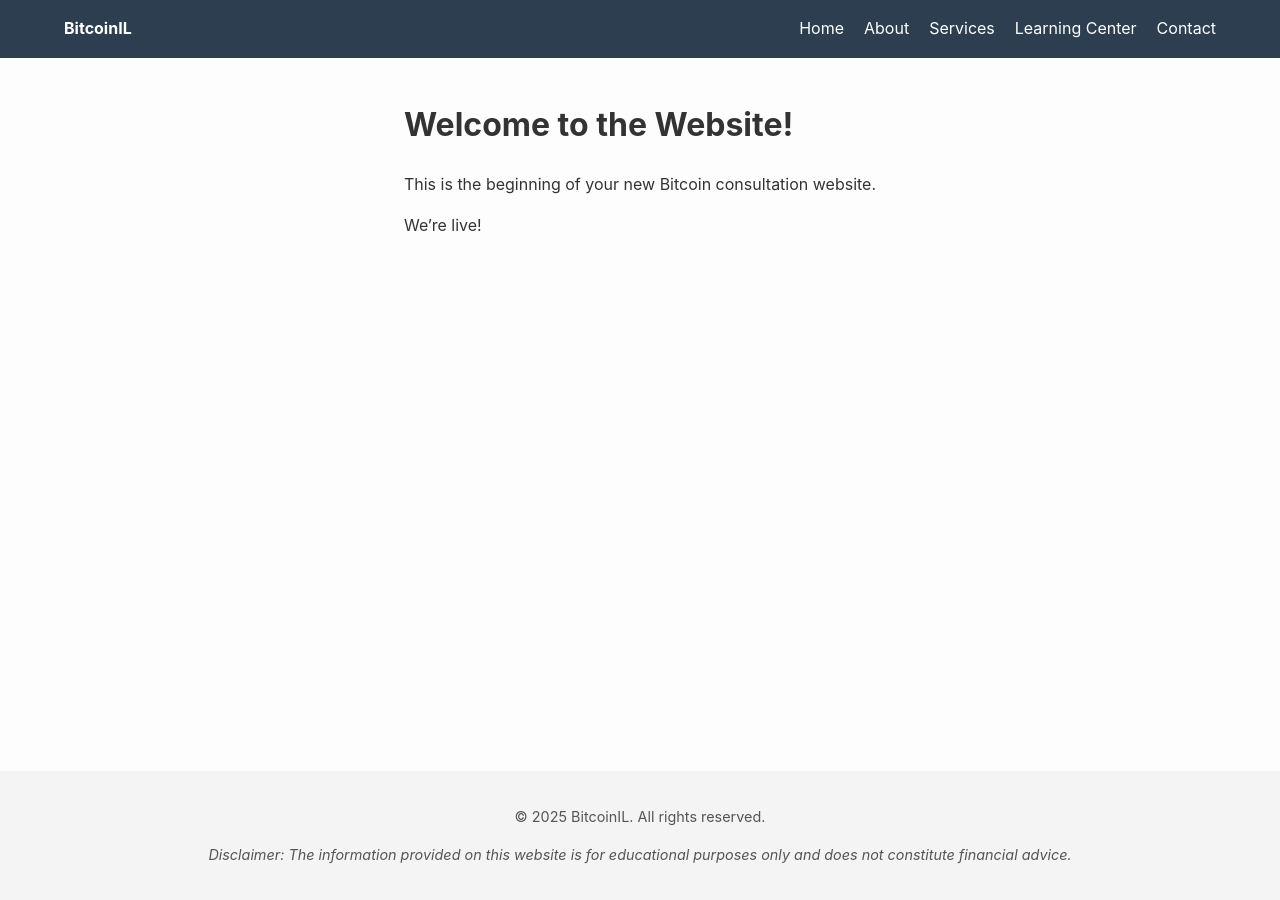
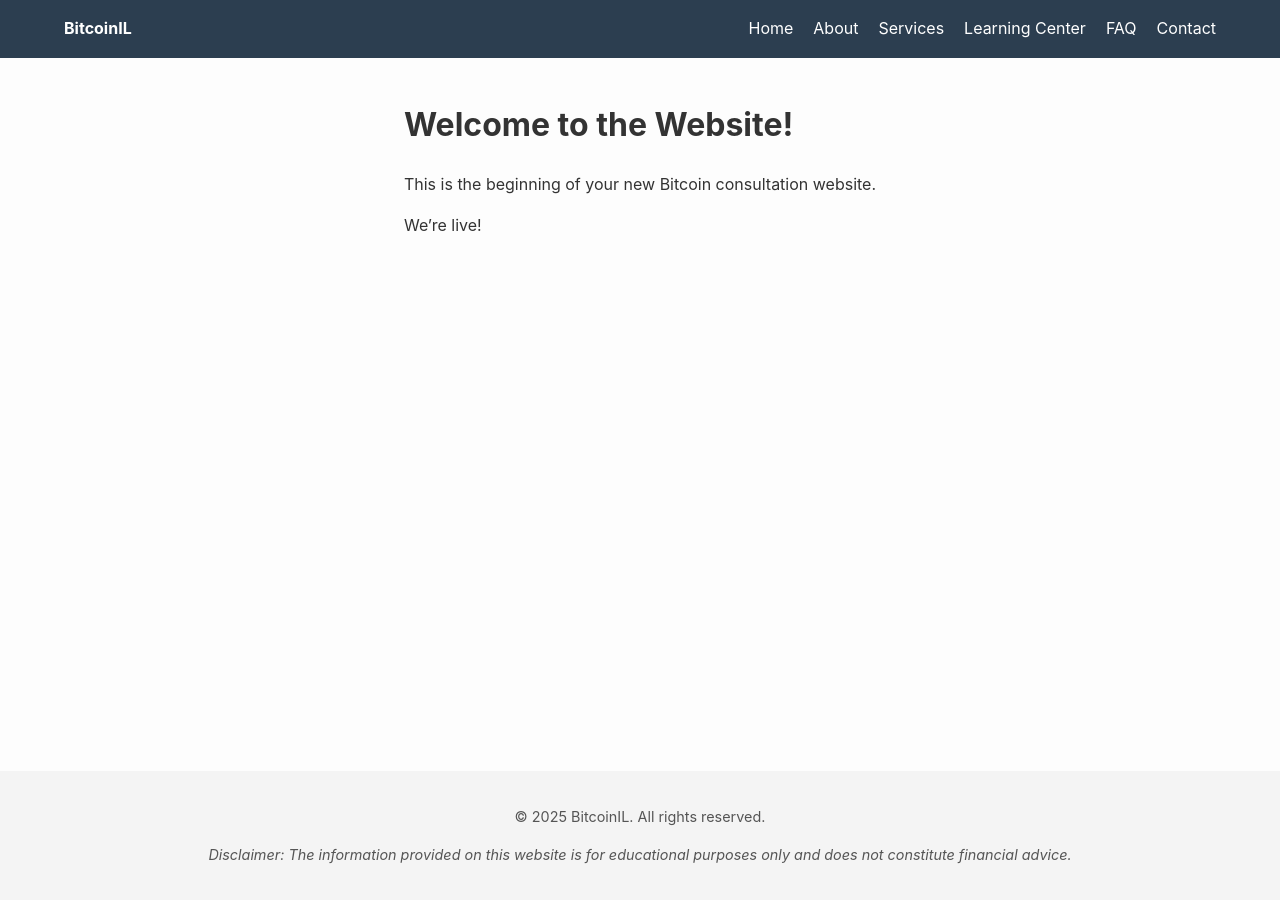
Before and after one commit to YaronWhite86/bitcoin-consulting-israel-staging.github.io, a Jekyll site: the page built from index.md, in a window 1280 px wide. Built offline with Jekyll 4.4.1, drawn with Linux system fonts in a browser that asks for light colours.

Commit message:
Update header.html

```diff
--- a/_includes/header.html
+++ b/_includes/header.html
@@ -6,6 +6,7 @@
       <li><a href="{{ '/about.html' | relative_url }}">About</a></li>
       <li><a href="{{ '/services.html' | relative_url }}">Services</a></li>
       <li><a href="{{ '/learning-center.html' | relative_url }}">Learning Center</a></li>
+      <li><a href="{{ '/faq.html' | relative_url }}">FAQ</a></li>
       <li><a href="#">Contact</a></li>
     </ul>
   </nav>
```
